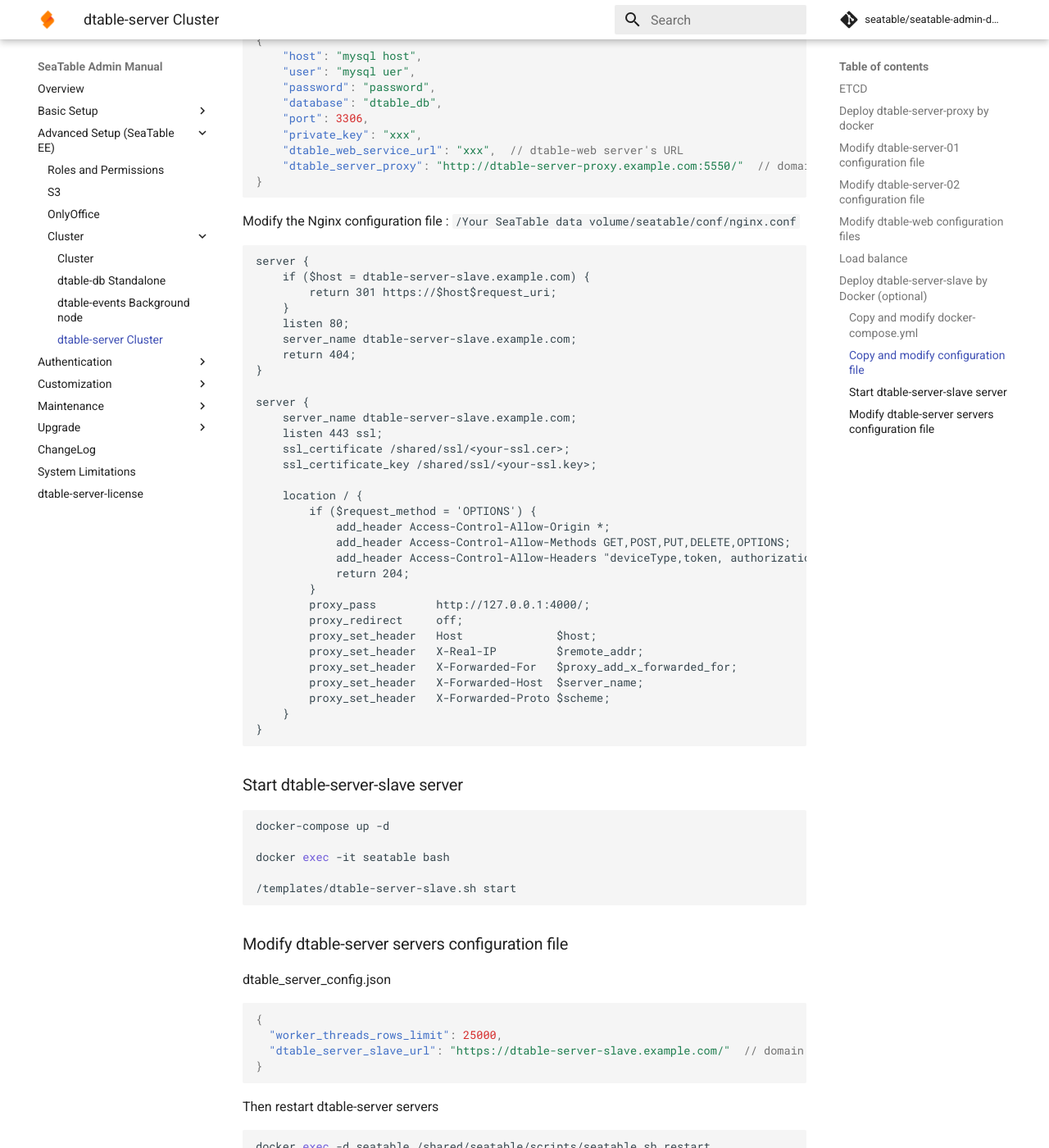
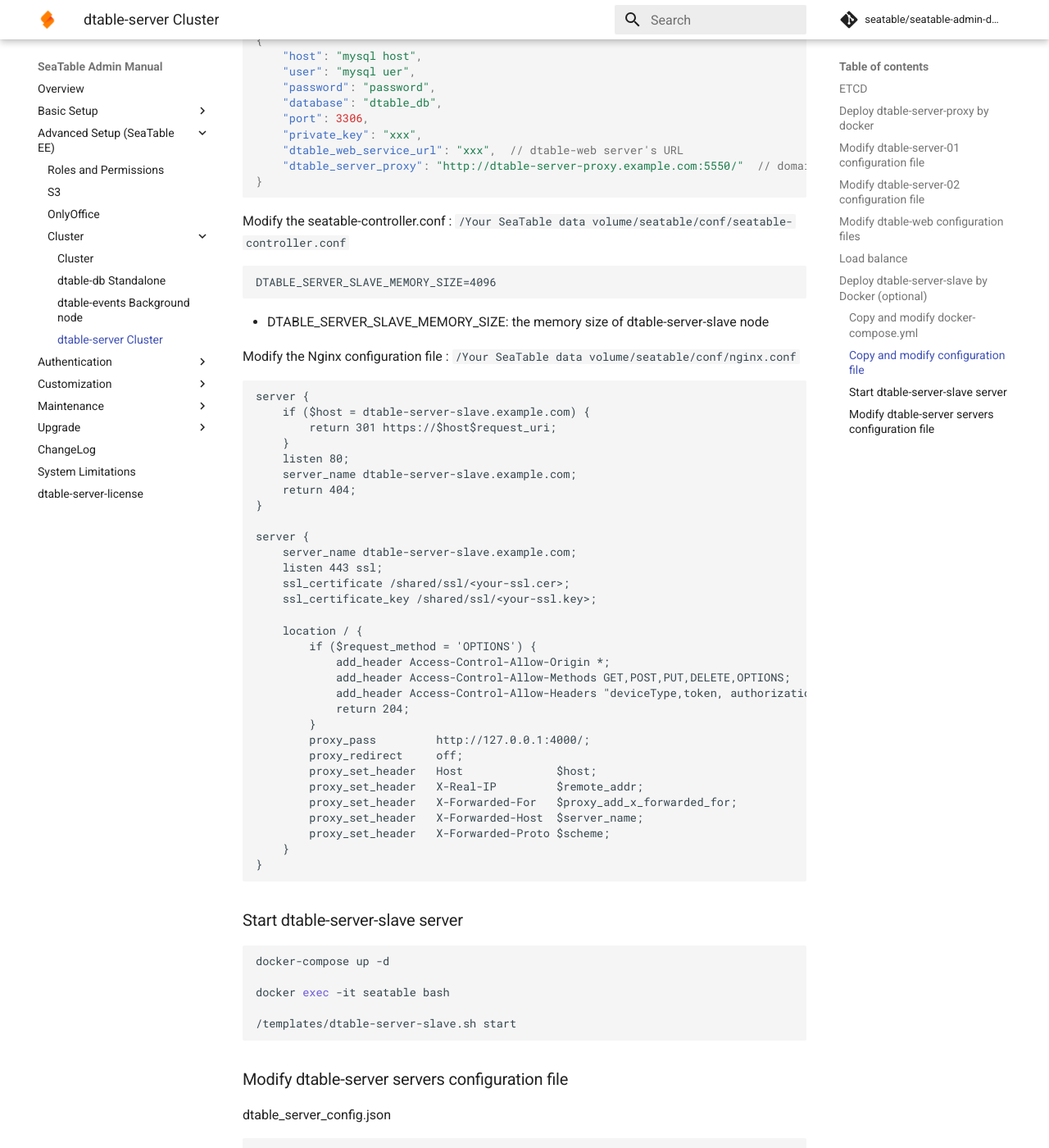
Before and after one commit to seatable/seatable-admin-docs, an MkDocs documentation site: the page built from manual/docker/Cluster/dtable-server Cluster.md, in a window 1280 px wide and 1400 px high, scrolled down 4819 px. Shown: the whole window at 82% size. Built offline with MkDocs 1.6.1 and Material for MkDocs 9.7.7, drawn with Linux system fonts in a browser that asks for light colours; comment, search, counter and statistics services are not loaded; some of the changed text lies outside the part shown.

Commit message:
add DTABLE_SERVER_SLAVE_MEMORY_SIZE

````diff
--- a/manual/docker/Cluster/dtable-server Cluster.md
+++ b/manual/docker/Cluster/dtable-server Cluster.md
@@ -209,7 +209,7 @@
 cp dtable_server_config.json dtable_server_slave_config.json.
 ```
 
-Modify the dtable-server-slave configuration file :  `/Your SeaTable data volume/seatable/conf/dtable_server_slave_config.json`
+Modify the dtable-server-slave configuration file : `/Your SeaTable data volume/seatable/conf/dtable_server_slave_config.json`
 
 ```json
 {
@@ -223,6 +223,14 @@
     "dtable_server_proxy": "http://dtable-server-proxy.example.com:5550/"  // domain of dtable-server-proxy
 }
 ```
+
+Modify the seatable-controller.conf : `/Your SeaTable data volume/seatable/conf/seatable-controller.conf`
+
+```
+DTABLE_SERVER_SLAVE_MEMORY_SIZE=4096
+```
+
+* DTABLE_SERVER_SLAVE_MEMORY_SIZE: the memory size of dtable-server-slave node
 
 Modify the Nginx configuration file : `/Your SeaTable data volume/seatable/conf/nginx.conf`
 
@@ -289,3 +297,8 @@
 ```
 
 Now you can use the dtable-server-slave.
+
+The following conditions are required for the slave to be used
+
+1. The number of rows in a Base is greater than `worker_threads_rows_limit`
+2. The permission when opening a Base is any one of `custom-share`,  `view-share` and `collection-table`
````
